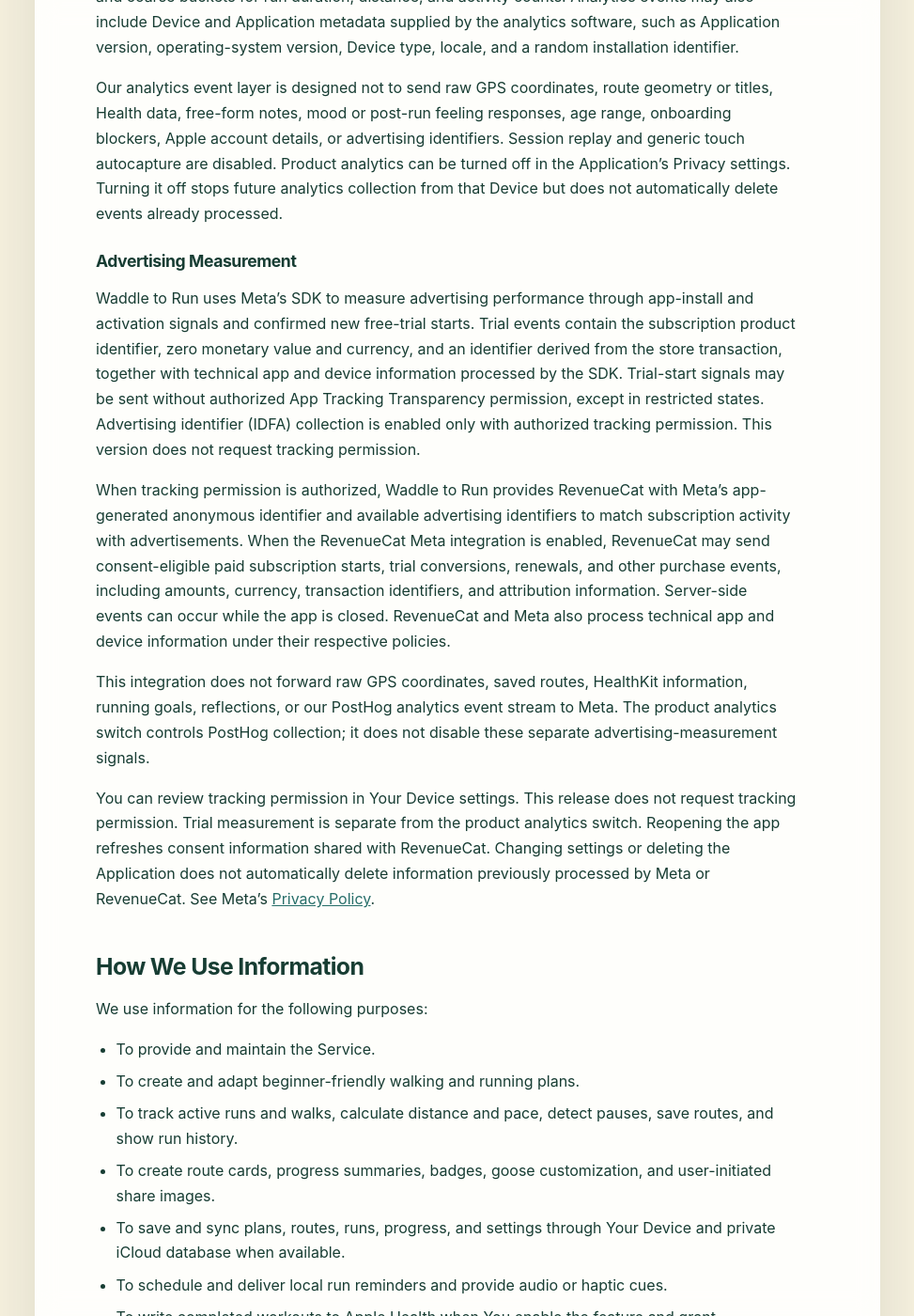
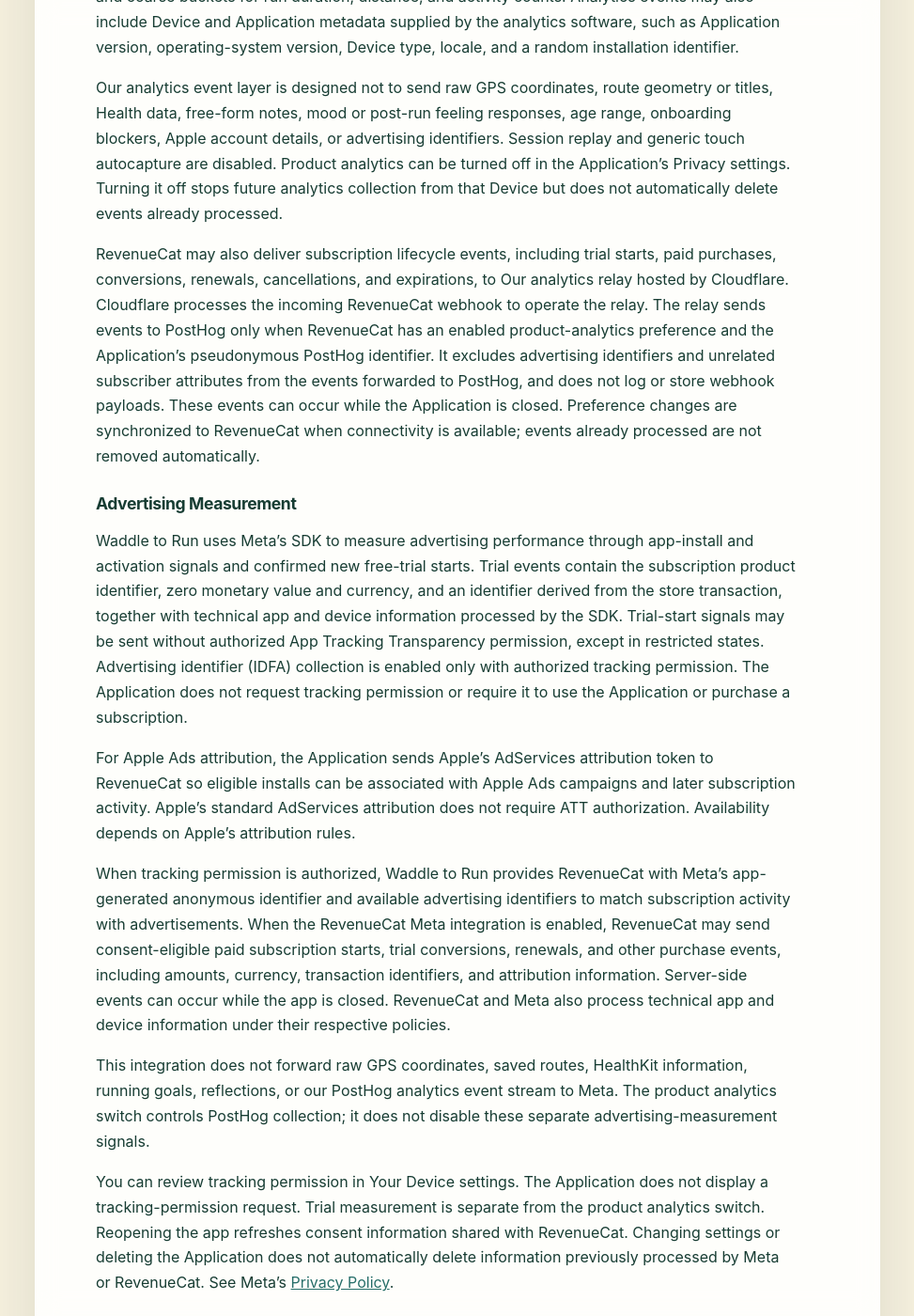
Before and after one commit to spammusubitech/waddle-to-run, a Jekyll site: the page built from PrivacyPolicy.md, in a window 1280 px wide and 1400 px high, scrolled down 4959 px. Shown: the whole window at 94% size, without its empty margins (153-1126 px from the left). Built offline with Jekyll 4.4.1, drawn with Linux system fonts in a browser that asks for light colours; some of the changed text lies outside the part shown.

Commit message:
Disclose consent-filtered subscription analytics relay

```diff
--- a/PrivacyPolicy.md
+++ b/PrivacyPolicy.md
@@ -126,15 +126,19 @@ When product analytics is enabled and the Application is configured for analytic
 
 Our analytics event layer is designed not to send raw GPS coordinates, route geometry or titles, Health data, free-form notes, mood or post-run feeling responses, age range, onboarding blockers, Apple account details, or advertising identifiers. Session replay and generic touch autocapture are disabled. Product analytics can be turned off in the Application’s Privacy settings. Turning it off stops future analytics collection from that Device but does not automatically delete events already processed.
 
+RevenueCat may also deliver subscription lifecycle events, including trial starts, paid purchases, conversions, renewals, cancellations, and expirations, to Our analytics relay hosted by Cloudflare. Cloudflare processes the incoming RevenueCat webhook to operate the relay. The relay sends events to PostHog only when RevenueCat has an enabled product-analytics preference and the Application’s pseudonymous PostHog identifier. It excludes advertising identifiers and unrelated subscriber attributes from the events forwarded to PostHog, and does not log or store webhook payloads. These events can occur while the Application is closed. Preference changes are synchronized to RevenueCat when connectivity is available; events already processed are not removed automatically.
+
 ### Advertising Measurement
 
-Waddle to Run uses Meta's SDK to measure advertising performance through app-install and activation signals and confirmed new free-trial starts. Trial events contain the subscription product identifier, zero monetary value and currency, and an identifier derived from the store transaction, together with technical app and device information processed by the SDK. Trial-start signals may be sent without authorized App Tracking Transparency permission, except in restricted states. Advertising identifier (IDFA) collection is enabled only with authorized tracking permission. This version does not request tracking permission.
+Waddle to Run uses Meta's SDK to measure advertising performance through app-install and activation signals and confirmed new free-trial starts. Trial events contain the subscription product identifier, zero monetary value and currency, and an identifier derived from the store transaction, together with technical app and device information processed by the SDK. Trial-start signals may be sent without authorized App Tracking Transparency permission, except in restricted states. Advertising identifier (IDFA) collection is enabled only with authorized tracking permission. The Application does not request tracking permission or require it to use the Application or purchase a subscription.
+
+For Apple Ads attribution, the Application sends Apple’s AdServices attribution token to RevenueCat so eligible installs can be associated with Apple Ads campaigns and later subscription activity. Apple’s standard AdServices attribution does not require ATT authorization. Availability depends on Apple’s attribution rules.
 
 When tracking permission is authorized, Waddle to Run provides RevenueCat with Meta's app-generated anonymous identifier and available advertising identifiers to match subscription activity with advertisements. When the RevenueCat Meta integration is enabled, RevenueCat may send consent-eligible paid subscription starts, trial conversions, renewals, and other purchase events, including amounts, currency, transaction identifiers, and attribution information. Server-side events can occur while the app is closed. RevenueCat and Meta also process technical app and device information under their respective policies.
 
 This integration does not forward raw GPS coordinates, saved routes, HealthKit information, running goals, reflections, or our PostHog analytics event stream to Meta. The product analytics switch controls PostHog collection; it does not disable these separate advertising-measurement signals.
 
-You can review tracking permission in Your Device settings. This release does not request tracking permission. Trial measurement is separate from the product analytics switch. Reopening the app refreshes consent information shared with RevenueCat. Changing settings or deleting the Application does not automatically delete information previously processed by Meta or RevenueCat. See Meta’s [Privacy Policy](https://www.facebook.com/privacy/policy/).
+You can review tracking permission in Your Device settings. The Application does not display a tracking-permission request. Trial measurement is separate from the product analytics switch. Reopening the app refreshes consent information shared with RevenueCat. Changing settings or deleting the Application does not automatically delete information previously processed by Meta or RevenueCat. See Meta’s [Privacy Policy](https://www.facebook.com/privacy/policy/).
 
 ## How We Use Information
 
@@ -170,6 +174,7 @@ We may share information in the following situations:
 - **With RevenueCat:** RevenueCat helps Us manage purchases, Subscriptions, offerings, entitlements, purchase restoration, and related diagnostics.
 - **With Meta:** Meta processes app-install, activation, and trial-start signals; RevenueCat may send consent-eligible purchase and subscription events as described under Advertising Measurement.
 - **With PostHog:** PostHog helps Us understand pseudonymous Application usage, conversion funnels, feature adoption, and retention so We can improve the Service. RevenueCat may send purchase and Subscription lifecycle events to the same pseudonymous analytics profile when that integration is enabled.
+- **With Cloudflare:** Cloudflare hosts Our subscription analytics relay and processes incoming RevenueCat webhooks to forward eligible events to PostHog as described above.
 - **At Your direction:** When You choose to share a route postcard or other content, information is sent to the destination You select through the iOS share sheet.
 - **With Service Providers:** We may use providers for email, support, legal-page hosting, diagnostics, purchase validation, or similar operational needs.
 - **For legal reasons:** We may disclose information if required by law or in response to valid legal requests from public authorities.
```
Also changed, not shown: other parts of PrivacyPolicy.md (+2 -2 lines).
